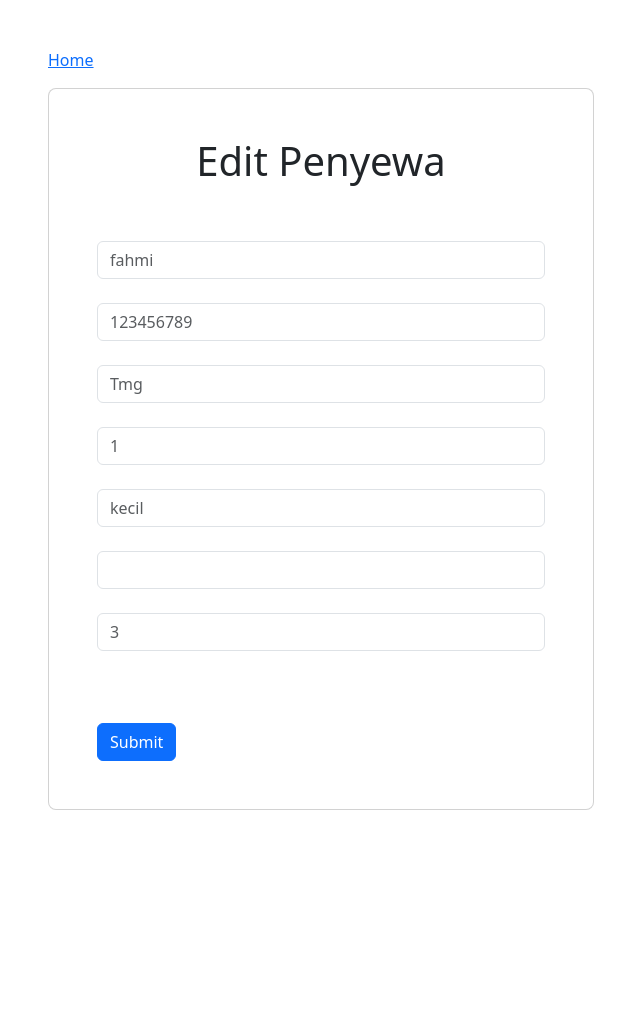
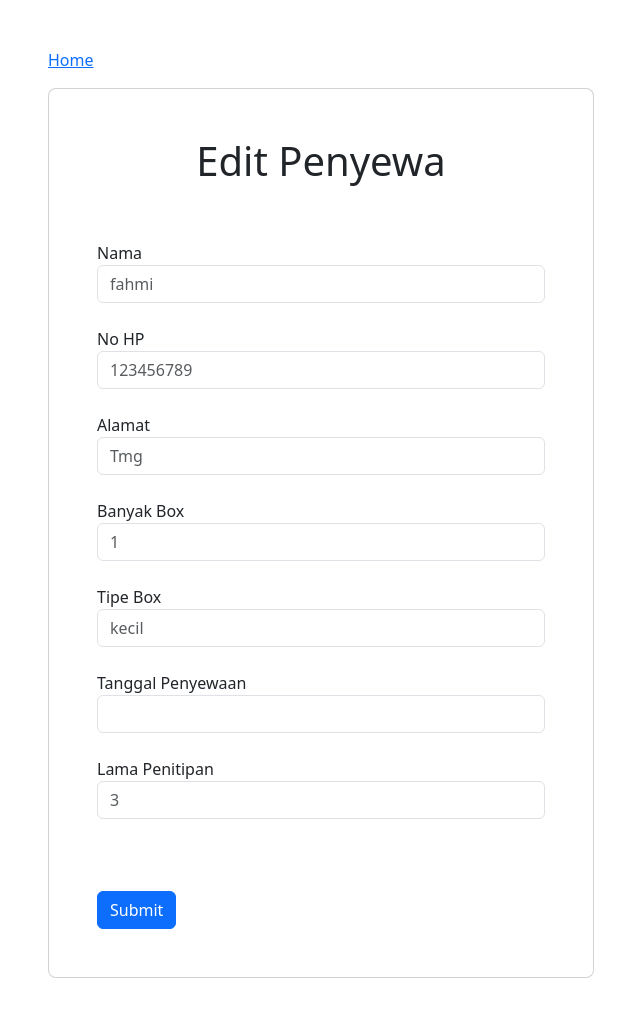
Before and after one commit to Azusanaganohara/-PWEB-09G---Worksheet-Proyek-Besar, a Flask app: page /editpenyewa/1 in a window 1280 px wide. Shown: the whole page, without its empty margins (319-959 px from the left). Before the commit the page ends 810 px from the top, so only its background shows below. Run offline with Flask 3, Linux system fonts and the light colour scheme; data comes from the database, SQL or seed files in the repository; parts of the project's set-up code (start-up, migrations or seed data) failed here and were passed over.

Commit message:
Update editpenyewa.html

```diff
--- a/templates/editpenyewa.html
+++ b/templates/editpenyewa.html
@@ -25,24 +25,31 @@
                         <h1 class="mb-4 pb-2 pd-md--0 mb-md-5 px-md-2 text-center">Edit Penyewa</h1>
                         <form method="POST" action="{{ url_for('main.edit_penyewa', id=penyewa.id) }}">
                             <div class="form-group">
+                                <label for="nama_penyewa">Nama</label>
                                 <input type="text" id="nama_penyewa" name="nama_penyewa" class="form-control" placeholder= {{penyewa.nama_penyewa}} ><br/>
                             </div>
                             <div class="form-group">
+                                <label for="no_hp">No HP</label>
                                 <input type="text" id="no_hp" name="no_hp" class="form-control" placeholder= {{penyewa.no_hp}} ><br/>
                             </div>
                             <div class="form-group">
+                                <label for="alamat">Alamat</label>
                                 <input type="text" id="alamat" name="alamat" class="form-control" placeholder={{penyewa.alamat}}><br/>
                             </div>
                             <div class="form-group">
+                                <label for="banyak_box">Banyak Box</label>
                                 <input type="text" id="banyak_box" name="banyak_box" class="form-control" placeholder={{penyewa.banyak_box}}><br/>
                             </div>
                             <div class="form-group">
+                                <label for="tipe_box">Tipe Box</label>
                                 <input type="text" id="tipe_box" name="tipe_box" class="form-control" placeholder={{penyewa.tipe_box}}><br/>
                             </div>
                             <div class="form-group">
+                                <label for="tanggal_penyewaan">Tanggal Penyewaan</label>
                                 <input type="text" id="tanggal_penyewaan" name="tanggal_penyewaan" class="form-control" placeholder={{penyewa.tanggal_penyewaaan}}><br/>
                             </div>
                             <div class="form-group">
+                                <label for="lama_penitipan">Lama Penitipan</label>
                                 <input type="text" id="lama_penitipan" name="lama_penitipan" class="form-control" placeholder={{penyewa.lama_penitipan}}><br/>
                             </div>
                             <br/>
```
